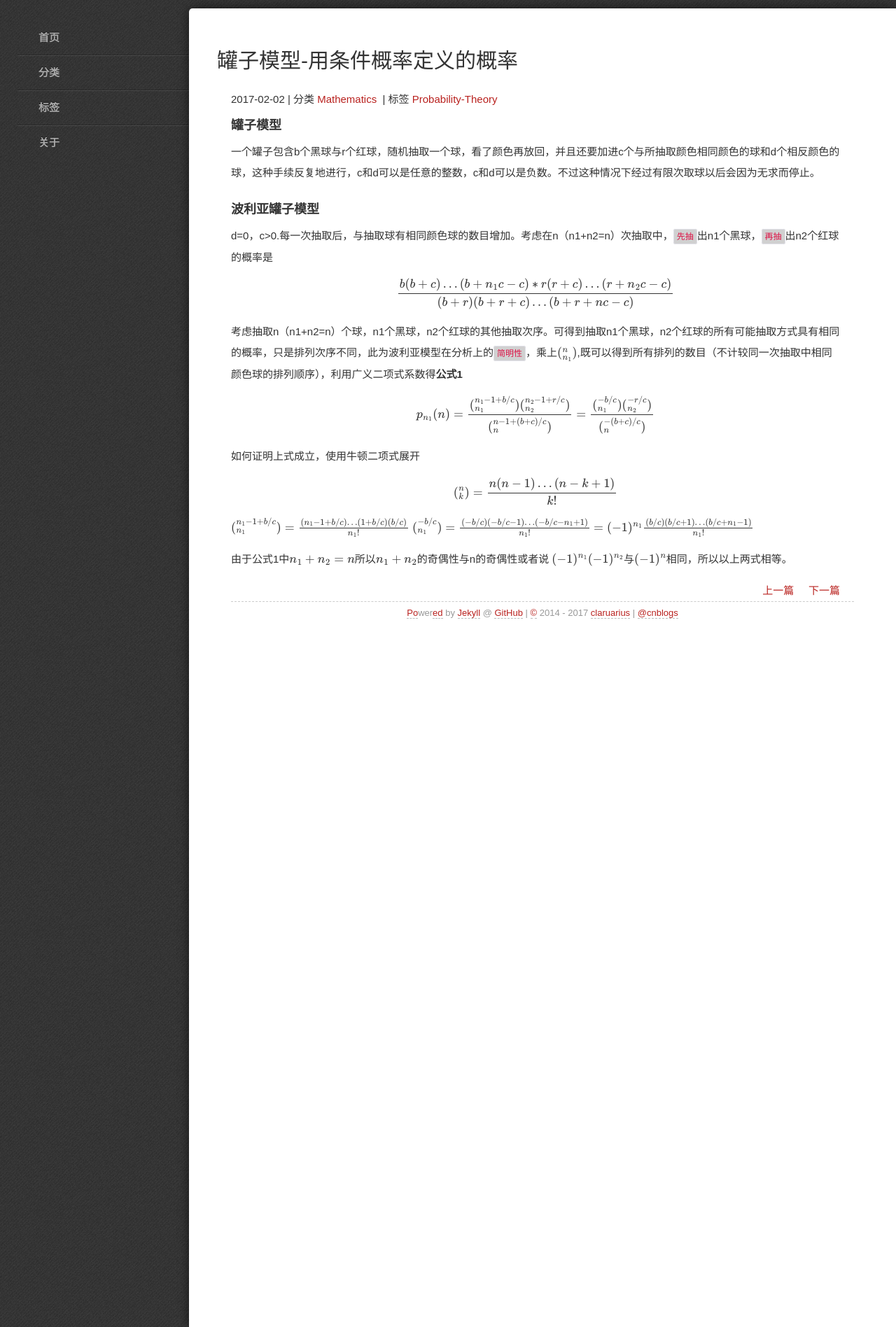
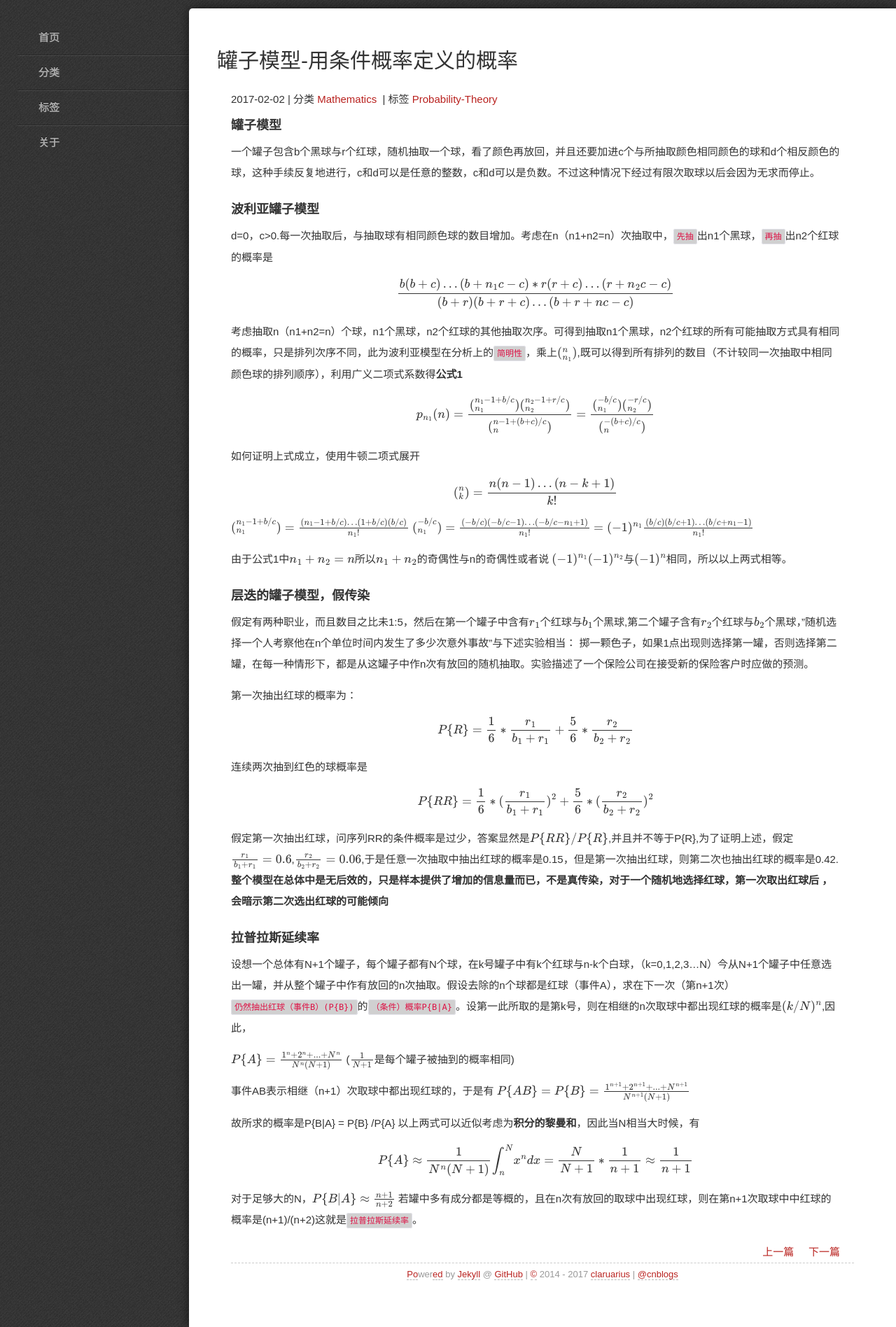
Before and after one commit to Claruarius/blog, a Jekyll site: the page built from _posts/2017-02-02-罐子模型-用条件概率定义的概率.md, in a window 1280 px wide. Shown: the whole page at 70% size. Built offline with Jekyll 4.4.1, drawn with Linux system fonts in a browser that asks for light colours; some web fonts are replaced; formulas are drawn with MathJax 3.

Commit message:
modify the article

```diff
--- a/_posts/2017-02-02-罐子模型-用条件概率定义的概率.md
+++ b/_posts/2017-02-02-罐子模型-用条件概率定义的概率.md
@@ -29,3 +29,34 @@ $$(^{-b/c}_{n_1})=\frac{(-b/c)(-b/c-1)…(-b/c-n_1+1)} {n_1!}$$
 $$=(-1)^{n_1}\frac{(b/c)(b/c+1)…(b/c+n_1-1)} {n_1!}$$
 
 由于公式1中$$n_1+n_2=n$$所以$$n_1+n_2$$的奇偶性与n的奇偶性或者说 $$(-1)^{n_1}(-1)^{n_2}$$与$$(-1)^n$$相同，所以以上两式相等。
+
+### **层迭的罐子模型，假传染**
+假定有两种职业，而且数目之比未1:5，然后在第一个罐子中含有$$r_1个红球与b_1个黑球$$,第二个罐子含有$$r_2个红球与b_2个黑球$$，"随机选择一个人考察他在n个单位时间内发生了多少次意外事故"与下述实验相当：
+掷一颗色子，如果1点出现则选择第一罐，否则选择第二罐，在每一种情形下，都是从这罐子中作n次有放回的随机抽取。实验描述了一个保险公司在接受新的保险客户时应做的预测。
+
+第一次抽出红球的概率为：
+
+$$P\{R\} = \frac{1} {6}* \frac{r_1} {b_1+r_1}+\frac{5} {6}*\frac{r_2} {b_2+r_2}$$
+
+连续两次抽到红色的球概率是
+
+$$P\{RR\} = \frac{1} {6}* (\frac{r_1} {b_1+r_1})^2+\frac{5} {6}*(\frac{r_2} {b_2+r_2})^2$$
+
+假定第一次抽出红球，问序列RR的条件概率是过少，答案显然是$$P\{RR\} /P\{R\}$$,并且并不等于P{R},为了证明上述，假定$$\frac{r_1} {b_1+r_1}=0.6$$,$$\frac{r_2} {b_2+r_2}=0.06$$,于是任意一次抽取中抽出红球的概率是0.15，但是第一次抽出红球，则第二次也抽出红球的概率是0.42.
+**整个模型在总体中是无后效的，只是样本提供了增加的信息量而已，不是真传染，对于一个随机地选择红球，第一次取出红球后 ，会暗示第二次选出红球的可能倾向**
+
+### **拉普拉斯延续率**
+设想一个总体有N+1个罐子，每个罐子都有N个球，在k号罐子中有k个红球与n-k个白球，（k=0,1,2,3...N）今从N+1个罐子中任意选出一罐，并从整个罐子中作有放回的n次抽取。假设去除的n个球都是红球（事件A），求在下一次（第n+1次）`仍然抽出红球（事件B）(P{B})`的`（条件）概率P{B|A}`。设第一此所取的是第k号，则在相继的n次取球中都出现红球的概率是$$(k/N)^n$$,因此，
+
+$$P\{A\} = \frac{1^n+2^n+...+N^n}{N^n(N+1)}$$ ($$\frac{1}{N+1}$$是每个罐子被抽到的概率相同)
+
+事件AB表示相继（n+1）次取球中都出现红球的，于是有
+$$P\{AB\}=P\{B\}=\frac{1^{n+1} + 2^{n+1} + ... + N^{n+1}}{N^{n+1}(N+1)}$$
+
+故所求的概率是P{B|A} = P{B} /P{A}
+以上两式可以近似考虑为**积分的黎曼和**，因此当N相当大时候，有
+
+$$P\{A\}\approx \frac{1}{N^n(N+1)}{\int}^N_n{x}^n dx=\frac{N}{N+1}*\frac{1}{n+1} \approx \frac{1}{n+1}$$
+
+对于足够大的N，$$P\{B|A\}\approx \frac{n+1}{n+2}$$
+若罐中多有成分都是等概的，且在n次有放回的取球中出现红球，则在第n+1次取球中中红球的概率是(n+1)/(n+2)这就是`拉普拉斯延续率`。
```
